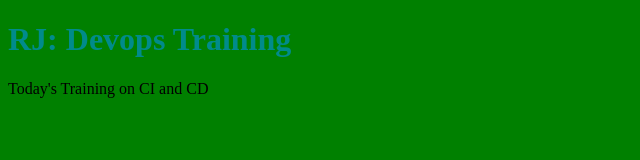
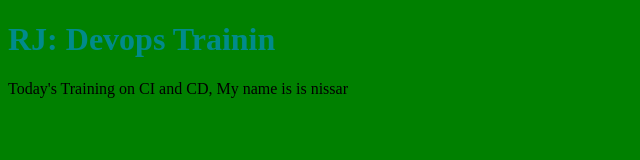
Before and after one commit to Nissar11/Devoops, a plain HTML site: page WebContent/index.html in a window 1280 px wide. Shown: the whole page, without its empty margins (0-640 px from the left). Drawn offline with Linux system fonts and the light colour scheme.

Commit message:
adding name as nissar

```diff
--- a/WebContent/index.html
+++ b/WebContent/index.html
@@ -11,7 +11,7 @@ p    {color: black;}
 
 </head>
 <body>
-<h1>RJ: Devops Training</h1>
-<p>Today's Training on CI and CD</p>
+<h1>RJ: Devops Trainin </h1>
+<p>Today's Training on CI and CD, My name is is nissar</p>
 </body>
 </html>
```
